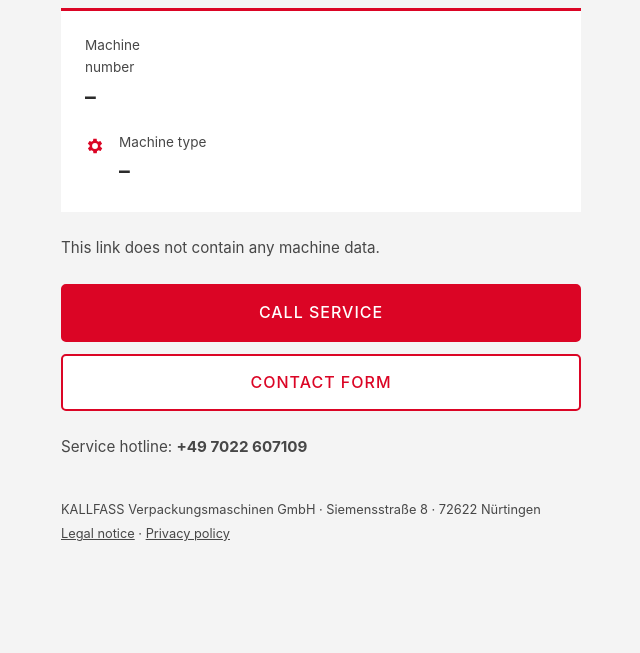
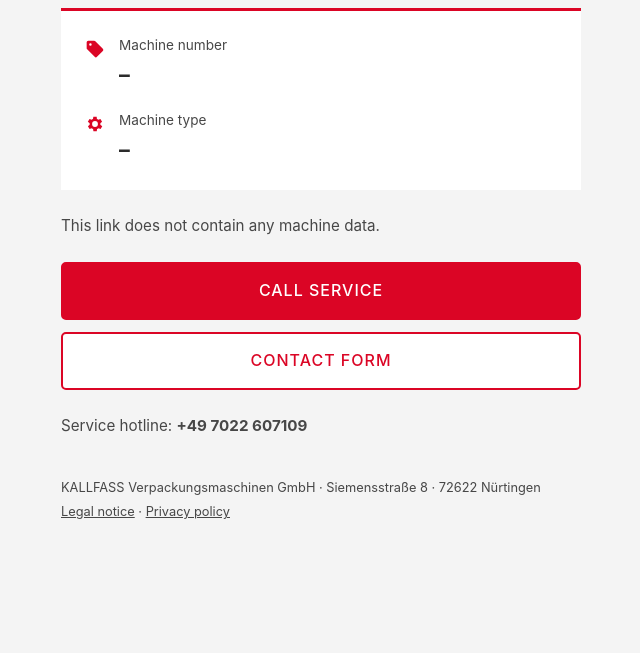
Before and after one commit to metze09/Maschine, a plain HTML site: page index.html in a window 1280 px wide. Shown: the part 147-800 px from the top of the page, without its empty margins (319-959 px from the left). Drawn offline with Linux system fonts and the light colour scheme.

Commit message:
Add SVG icons to Maschineninfo section

```diff
--- a/index.html
+++ b/index.html
@@ -56,7 +56,7 @@
 
   <div class="karte">
     <div class="zeile">
-
+      <svg viewBox="0 0 24 24" aria-hidden="true"><path d="M21.4 11.6 12.4 2.6A2 2 0 0 0 11 2H4a2 2 0 0 0-2 2v7c0 .6.2 1.1.6 1.4l9 9a2 2 0 0 0 2.8 0l7-7a2 2 0 0 0 0-2.8ZM6.5 8a1.5 1.5 0 1 1 0-3 1.5 1.5 0 0 1 0 3Z"/></svg>
       <div><span data-text="nr">Maschinennummer</span><strong id="nr">–</strong></div>
     </div>
     <div class="zeile">
```
